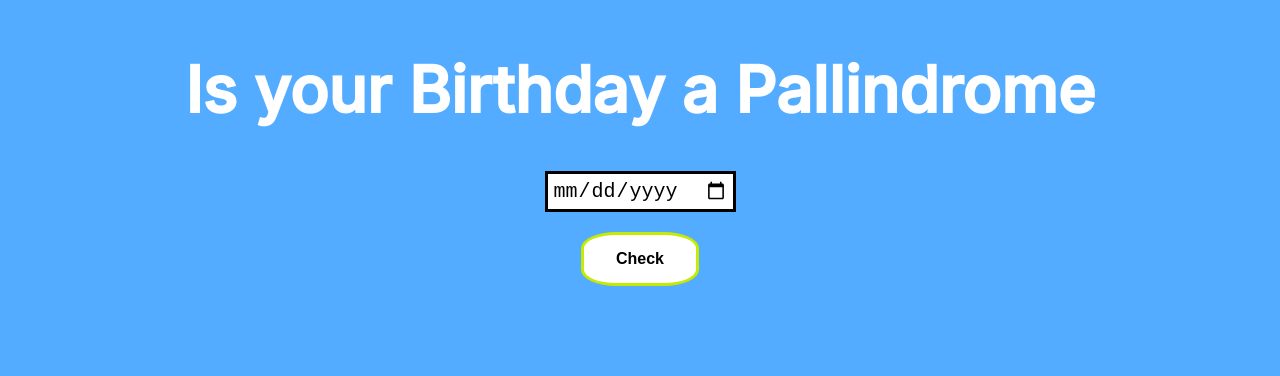
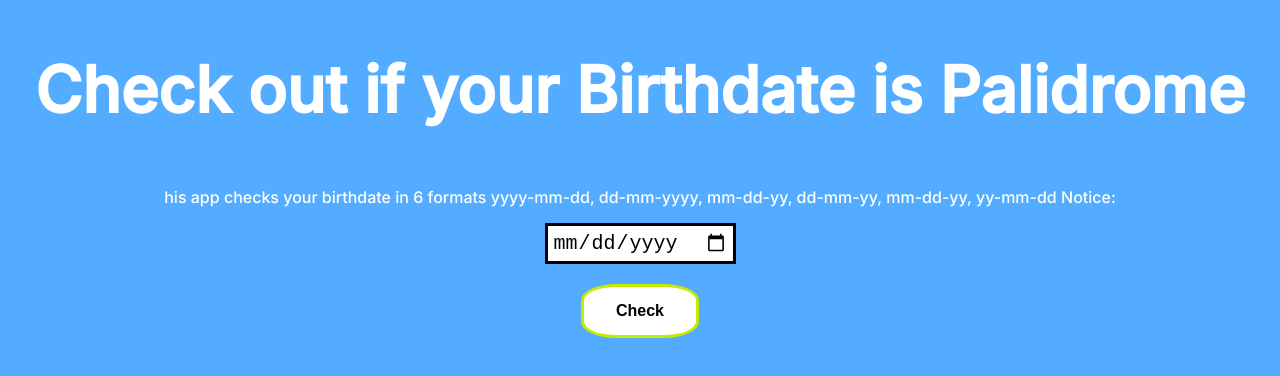
Before and after one commit to Aayushjain-code/Is-Your-Birthday-a-Palindrome, a plain HTML site: page index.html in a window 1280 px wide. Drawn offline with Linux system fonts and the light colour scheme.

Commit message:
Update index.html

```diff
--- a/index.html
+++ b/index.html
@@ -9,7 +9,8 @@
 <body>
 	<div class="main-container">
 		<title>Is-Your-Birthday-a-Pallindrome</title>
-		<h1>Is your Birthday a Pallindrome</h1>
+		<h1>Check out if your Birthdate is Palidrome</h1>
+		<p>his app checks your birthdate in 6 formats yyyy-mm-dd, dd-mm-yyyy, mm-dd-yy, dd-mm-yy, mm-dd-yy, yy-mm-dd Notice:</p>
 		<input type="date" id="date-input" required >
       <br>
     <button  id="check-btn">Check</button>
```
